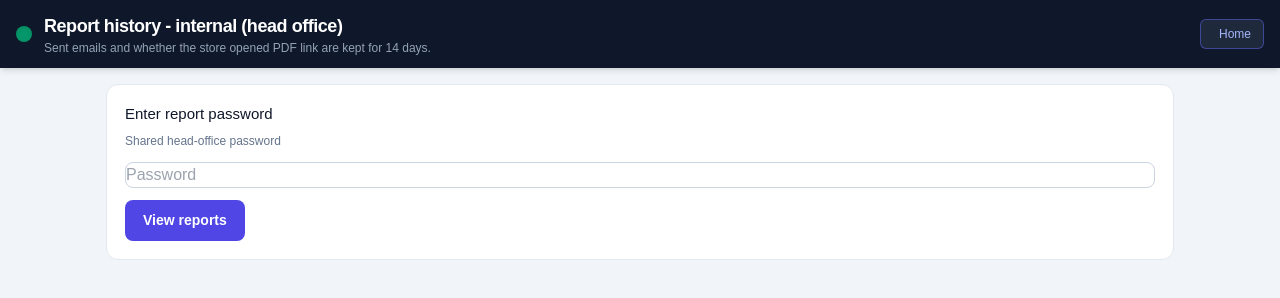
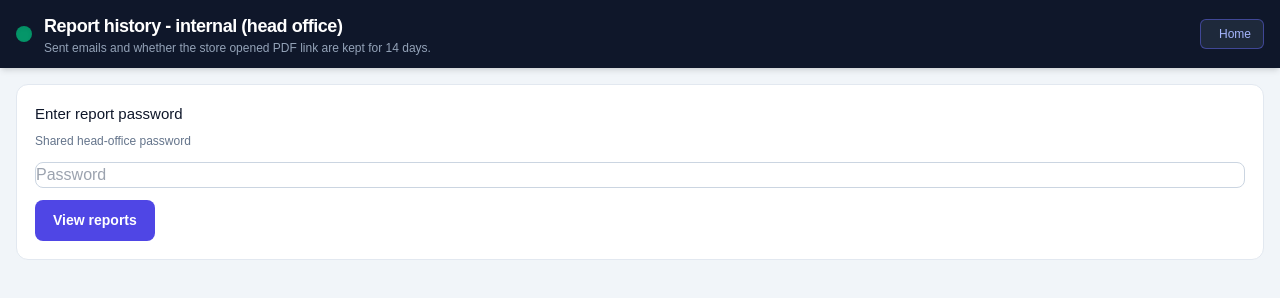
Before and after one commit to lscherub/po-receiving-tool, a website: page report/index.html in a window 1280 px wide. Drawn offline with nearby package versions, Linux system fonts and the light colour scheme.

Commit message:
Increase max-width of wrap class in index.html

```diff
--- a/report/index.html
+++ b/report/index.html
@@ -10,7 +10,7 @@ body{font-family:Arial,Helvetica,sans-serif;margin:0;background:#f1f5f9;color:#0
 .bar{background:#0f172a;color:#fff;padding:14px 20px}
 .bar h1{font-size:16px;margin:0}
 .bar p{font-size:12px;color:#94a3b8;margin:4px 0 0}
-.wrap{max-width:1100px;margin:16px auto;padding:0 16px 40px}
+.wrap{max-width:1400px;margin:16px auto;padding:0 16px 40px}
 .card{background:#fff;border:1px solid #e2e8f0;border-radius:12px;padding:18px;margin-bottom:16px}
 table{width:100%;border-collapse:collapse;font-size:13px}
 th{text-align:left;font-size:11px;text-transform:uppercase;color:#64748b;padding:10px;border-bottom:2px solid #e2e8f0;white-space:nowrap}
```
